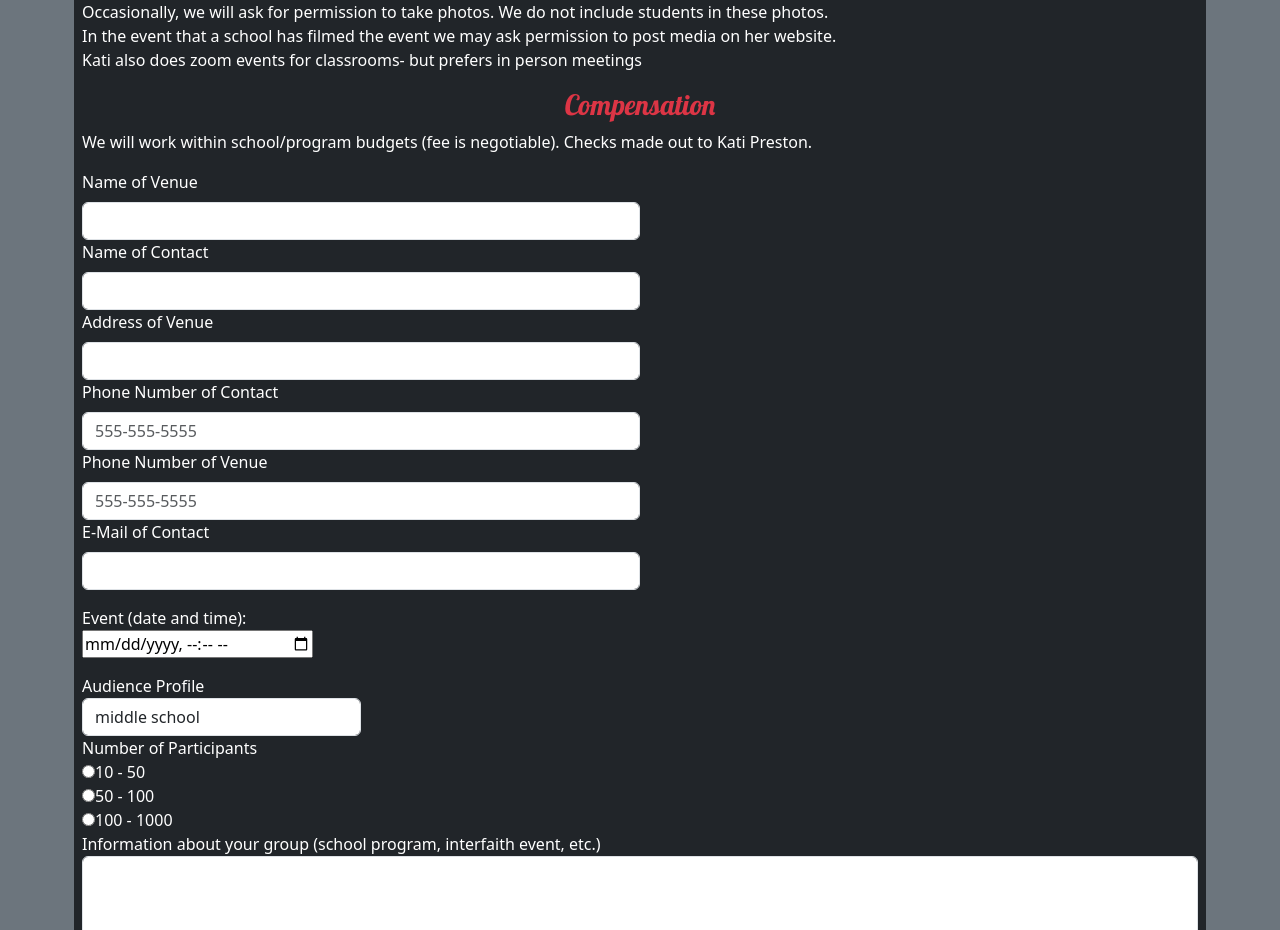
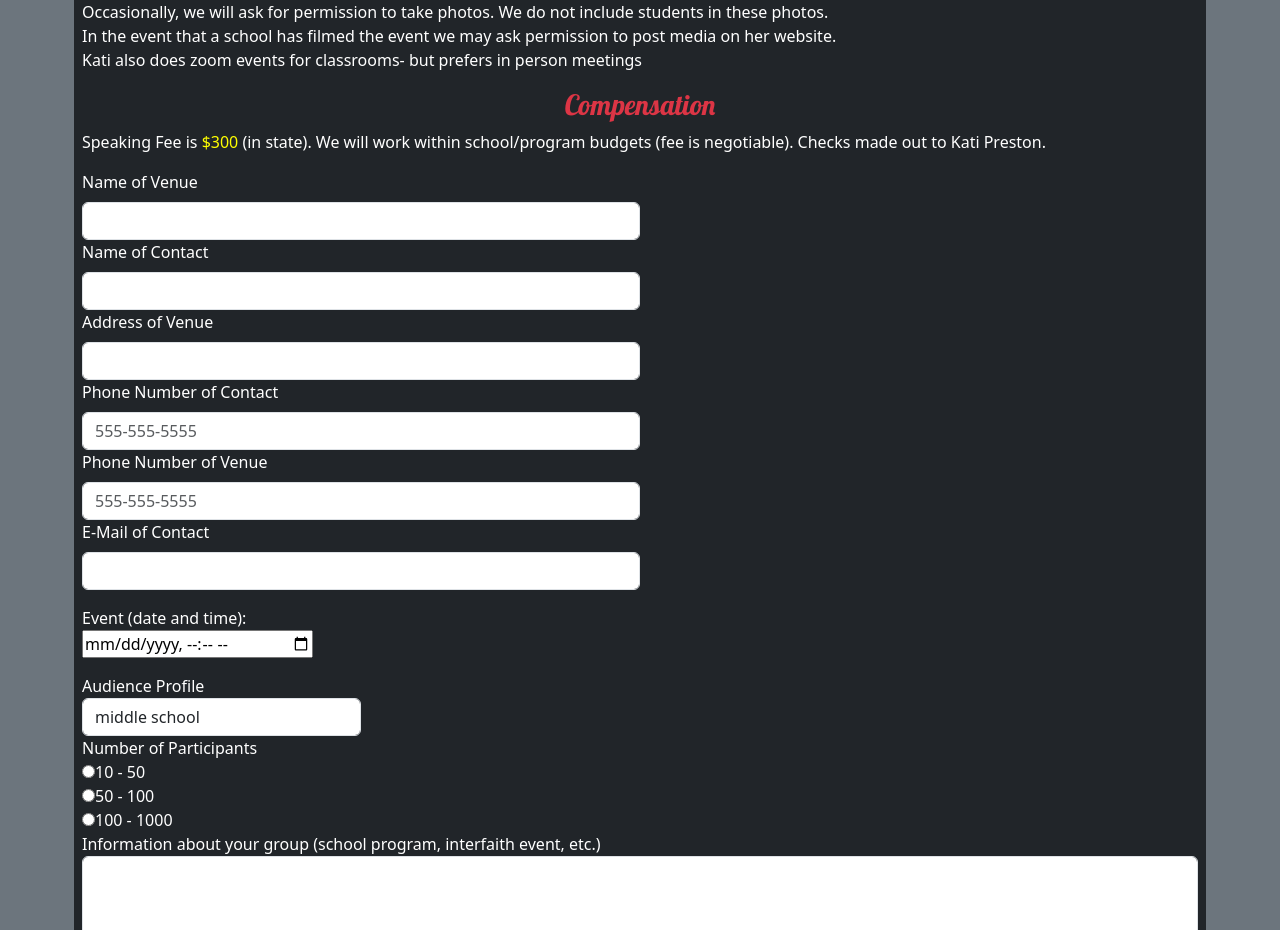
Before and after one commit to BennyBuns/katySite, a React (Create React App) app: page /contact in a window 1280 px wide. Shown: the part 940-1870 px from the top of the page. Built offline with nearby package versions, Linux system fonts and the light colour scheme.

Commit message:
speaking fee.

```diff
--- a/src/pages/ContactPage.js
+++ b/src/pages/ContactPage.js
@@ -35,7 +35,7 @@ const ContactPage = () => {
                             Kati also does zoom events for classrooms- but prefers in person meetings
                         </p>
                         <h3 className='d-flex justify-content-center text-danger'>Compensation</h3>
-                        <p>We will work within school/program budgets (fee is negotiable). Checks made out to Kati Preston.</p>
+                        <p >Speaking Fee is <span style={{color: "yellow"}}>$300</span> (in state). We will work within school/program budgets (fee is negotiable). Checks made out to Kati Preston.</p>
                         <form className='formgroup' action="https://formsubmit.co/hamp@tds.net" method="POST" >
                             <Col className='col-md-6'>
                                 <label for='venue' class='form-label'>Name of Venue</label>
```
